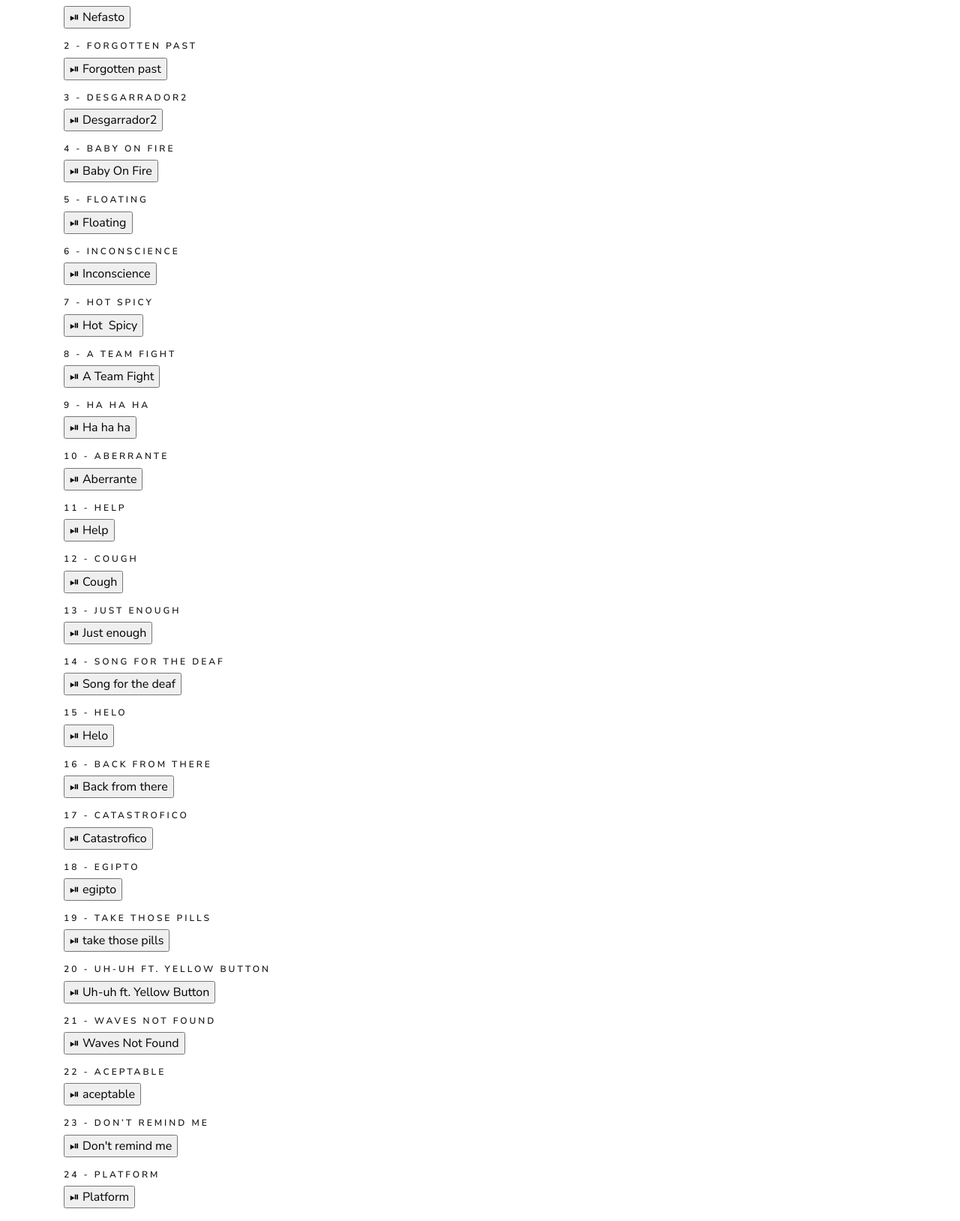
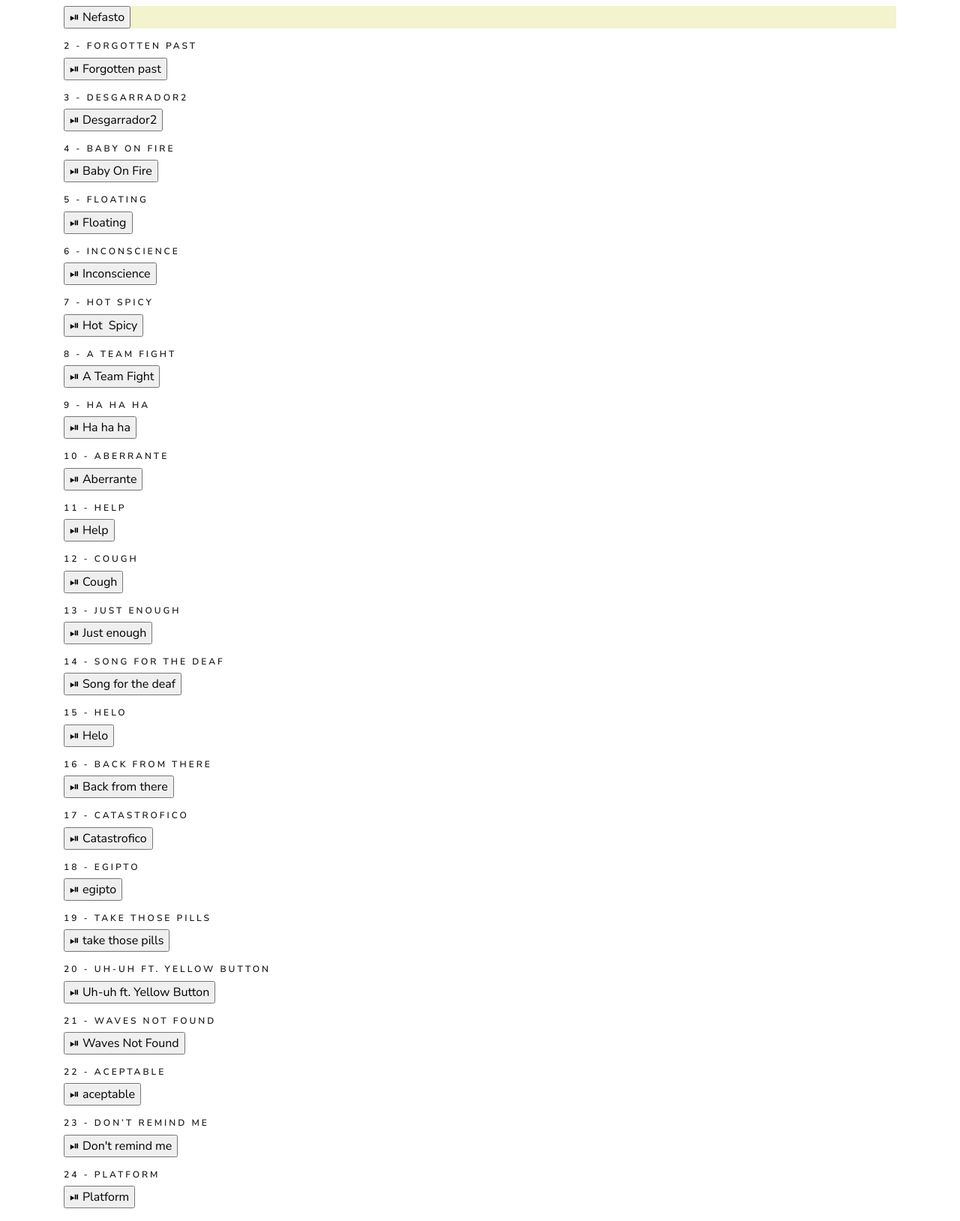
Before and after one commit to afaces/afaces.github.io, a Jekyll site: the page built from index.md, in a window 1280 px wide. Shown: the part 1222-2850 px from the top of the page at 75% size. Built offline with Jekyll 4.4.1, drawn with Linux system fonts in a browser that asks for light colours.

Commit message:
UPDATED: testing background for button div

```diff
--- a/index.md
+++ b/index.md
@@ -38,7 +38,7 @@ title: Afaces fanpage
 #### Nefasto <a name="nefasto"></a>
 [![Nefasto](https://img.youtube.com/vi/SWNbhMxS4S4/0.jpg)](https://www.youtube.com/watch?v=SWNbhMxS4S4  "Nefasto")
 ###### 1 - Nefasto
-<div id="nefasto">
+<div class="nefasto">
 <script type="text/javascript"></script>
 <script>
 function showButtonnefasto() {
```
